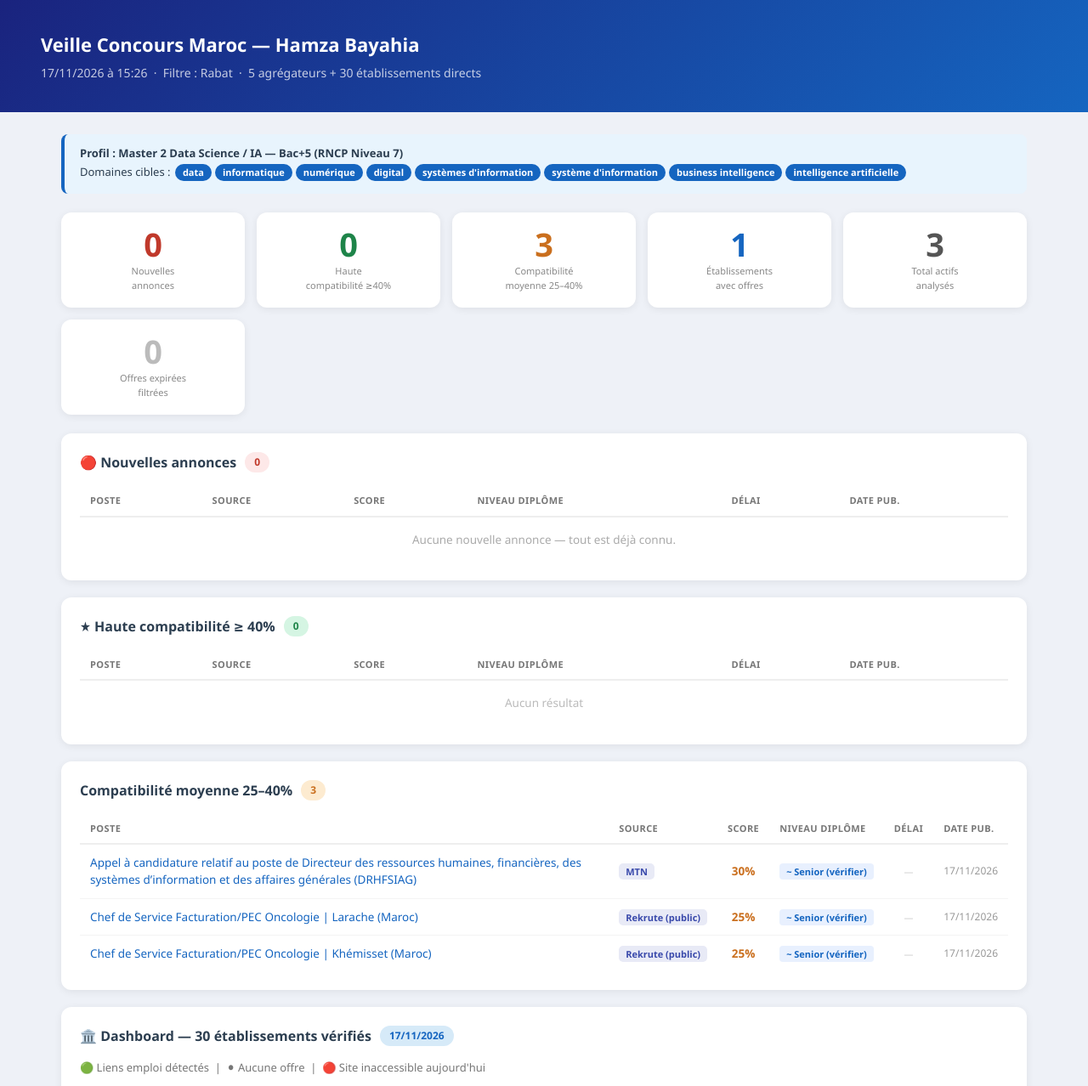
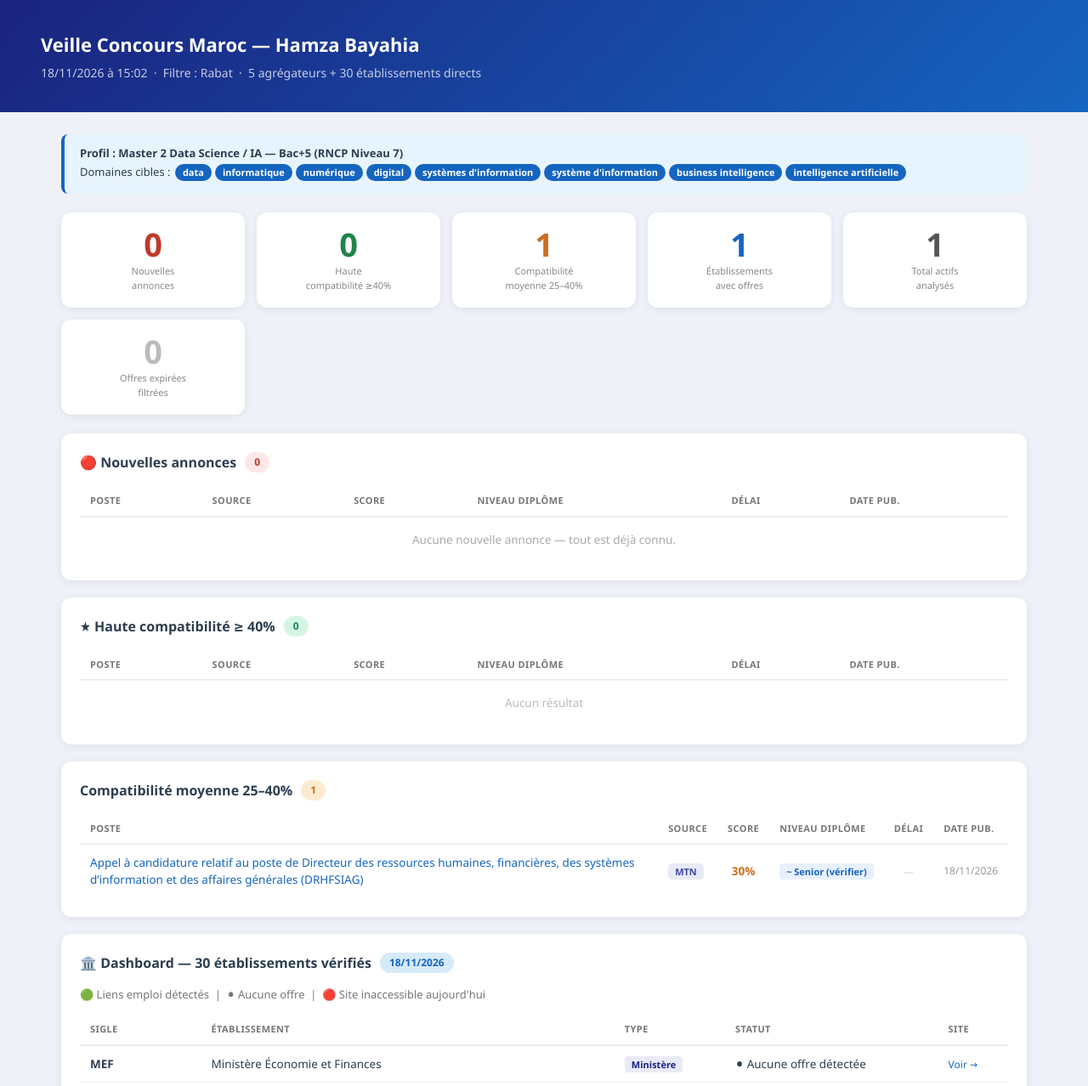
Before and after one commit to bayahamza/jobs, a plain HTML site: page docs/index.html in a window 1280 px wide. Shown: the top 1278 px of the page at 85% size. Drawn offline with Linux system fonts and the light colour scheme.

Commit message:
📊 Rapport du 18/11/2026 15:02 [auto]

```diff
--- a/docs/index.html
+++ b/docs/index.html
@@ -2,7 +2,7 @@
 <html lang="fr">
 <head>
 <meta charset="UTF-8"><meta name="viewport" content="width=device-width,initial-scale=1">
-<title>Veille Concours Maroc — 17/11/2026 à 15:26</title>
+<title>Veille Concours Maroc — 18/11/2026 à 15:02</title>
 <style>
   *,*::before,*::after{box-sizing:border-box;margin:0;padding:0}
   body{font-family:'Segoe UI',Tahoma,sans-serif;background:#eef1f7;color:#2c3e50;line-height:1.5}
@@ -38,7 +38,7 @@
 <body>
 <div class="hero">
   <h1>Veille Concours Maroc — Hamza Bayahia</h1>
-  <p>17/11/2026 à 15:26 &nbsp;·&nbsp; Filtre : Rabat &nbsp;·&nbsp;
+  <p>18/11/2026 à 15:02 &nbsp;·&nbsp; Filtre : Rabat &nbsp;·&nbsp;
      5 agrégateurs + 30 établissements directs</p>
 </div>
 <div class="wrap">
@@ -51,11 +51,11 @@
       <div class="lbl">Nouvelles<br>annonces</div></div>
     <div class="card"><div class="num" style="color:#1e8449">0</div>
       <div class="lbl">Haute<br>compatibilité ≥40%</div></div>
-    <div class="card"><div class="num" style="color:#ca6f1e">3</div>
+    <div class="card"><div class="num" style="color:#ca6f1e">1</div>
       <div class="lbl">Compatibilité<br>moyenne 25–40%</div></div>
     <div class="card"><div class="num" style="color:#1565c0">1</div>
       <div class="lbl">Établissements<br>avec offres</div></div>
-    <div class="card"><div class="num" style="color:#555">3</div>
+    <div class="card"><div class="num" style="color:#555">1</div>
       <div class="lbl">Total actifs<br>analysés</div></div>
     <div class="card"><div class="num" style="color:#bbb">0</div>
       <div class="lbl">Offres expirées<br>filtrées</div></div>
@@ -75,7 +75,7 @@
   </div>
 
   <div class="section">
-    <h2>Compatibilité moyenne 25–40% <span class="pill pill-o">3</span></h2>
+    <h2>Compatibilité moyenne 25–40% <span class="pill pill-o">1</span></h2>
     <table><tr><th>Poste</th><th>Source</th><th>Score</th><th>Niveau diplôme</th><th>Délai</th><th>Date pub.</th></tr>
 
         <tr>
@@ -84,29 +84,13 @@
           <td style="text-align:center"><span style="color:#ca6f1e;font-weight:700">30%</span></td>
           <td style="text-align:center"><span style="background:#e8f0fe;color:#1565c0;padding:2px 8px;border-radius:4px;font-size:11px;font-weight:700;white-space:nowrap">&#126; Senior (v&eacute;rifier)</span></td>
           <td style="text-align:center;white-space:nowrap"><span style="color:#ccc;font-size:11px">—</span></td>
-          <td style="color:#999;font-size:12px;white-space:nowrap">17/11/2026</td>
-        </tr>
-        <tr>
-          <td><a href="https://www.rekrute.com/offre-emploi-chef-de-service-facturationpec-oncologie-recrutement-akdital-larache-188494.html?#matching4K" target="_blank">Chef de Service Facturation/PEC Oncologie | Larache (Maroc)</a></td>
-          <td><span class="src">Rekrute (public)</span></td>
-          <td style="text-align:center"><span style="color:#ca6f1e;font-weight:700">25%</span></td>
-          <td style="text-align:center"><span style="background:#e8f0fe;color:#1565c0;padding:2px 8px;border-radius:4px;font-size:11px;font-weight:700;white-space:nowrap">&#126; Senior (v&eacute;rifier)</span></td>
-          <td style="text-align:center;white-space:nowrap"><span style="color:#ccc;font-size:11px">—</span></td>
-          <td style="color:#999;font-size:12px;white-space:nowrap">17/11/2026</td>
-        </tr>
-        <tr>
-          <td><a href="https://www.rekrute.com/offre-emploi-chef-de-service-facturationpec-oncologie-recrutement-akdital-khemisset-188493.html?#matching4K" target="_blank">Chef de Service Facturation/PEC Oncologie  | Khémisset (Maroc)</a></td>
-          <td><span class="src">Rekrute (public)</span></td>
-          <td style="text-align:center"><span style="color:#ca6f1e;font-weight:700">25%</span></td>
-          <td style="text-align:center"><span style="background:#e8f0fe;color:#1565c0;padding:2px 8px;border-radius:4px;font-size:11px;font-weight:700;white-space:nowrap">&#126; Senior (v&eacute;rifier)</span></td>
-          <td style="text-align:center;white-space:nowrap"><span style="color:#ccc;font-size:11px">—</span></td>
-          <td style="color:#999;font-size:12px;white-space:nowrap">17/11/2026</td>
+          <td style="color:#999;font-size:12px;white-space:nowrap">18/11/2026</td>
         </tr></table>
   </div>
 
   <div class="section">
     <h2>🏛️ Dashboard — 30 établissements vérifiés
-      <span class="pill pill-b">17/11/2026</span>
+      <span class="pill pill-b">18/11/2026</span>
     </h2>
     <p style="font-size:13px;color:#777;margin-bottom:14px">
       🟢 Liens emploi détectés &nbsp;|&nbsp; ⚫ Aucune offre &nbsp;|&nbsp; 🔴 Site inaccessible aujourd'hui
@@ -372,7 +356,7 @@
           <td style="text-align:center"><span style="color:#ca6f1e;font-weight:700">30%</span></td>
           <td style="text-align:center"><span style="background:#e8f0fe;color:#1565c0;padding:2px 8px;border-radius:4px;font-size:11px;font-weight:700;white-space:nowrap">&#126; Senior (v&eacute;rifier)</span></td>
           <td style="text-align:center;white-space:nowrap"><span style="color:#ccc;font-size:11px">—</span></td>
-          <td style="color:#999;font-size:12px;white-space:nowrap">17/11/2026</td>
+          <td style="color:#999;font-size:12px;white-space:nowrap">18/11/2026</td>
         </tr>
       </table>
     </div>
@@ -381,7 +365,7 @@
     <h2>🌐 Détail agrégateurs</h2>
     <table style="max-width:500px">
       <tr><th>Site</th><th style="text-align:center">Résultats filtrés</th></tr>
-      <tr><td>concoursdemaroc.com</td><td style='text-align:center'><b>0</b></td></tr><tr><td>rekrute.com (Rabat/public)</td><td style='text-align:center'><b>2</b></td></tr><tr><td>MMSP / emploi-public.ma</td><td style='text-align:center'><b>0</b></td></tr><tr><td>marocannonces.com</td><td style='text-align:center'><b>0</b></td></tr><tr><td>indeed.ma</td><td style='text-align:center'><b>0</b></td></tr>
+      <tr><td>concoursdemaroc.com</td><td style='text-align:center'><b>0</b></td></tr><tr><td>rekrute.com (Rabat/public)</td><td style='text-align:center'><b>0</b></td></tr><tr><td>MMSP / emploi-public.ma</td><td style='text-align:center'><b>0</b></td></tr><tr><td>marocannonces.com</td><td style='text-align:center'><b>0</b></td></tr><tr><td>indeed.ma</td><td style='text-align:center'><b>0</b></td></tr>
     </table>
     <p style="font-size:12px;color:#aaa;margin-top:12px">
       Score minimum affiché : 25% &nbsp;|&nbsp;
@@ -390,5 +374,5 @@
     </p>
   </div>
 </div>
-<div class="footer">Concours Watcher v1.3 — 17/11/2026 à 15:26 — Hamza Bayahia</div>
+<div class="footer">Concours Watcher v1.3 — 18/11/2026 à 15:02 — Hamza Bayahia</div>
 </body></html>
```
